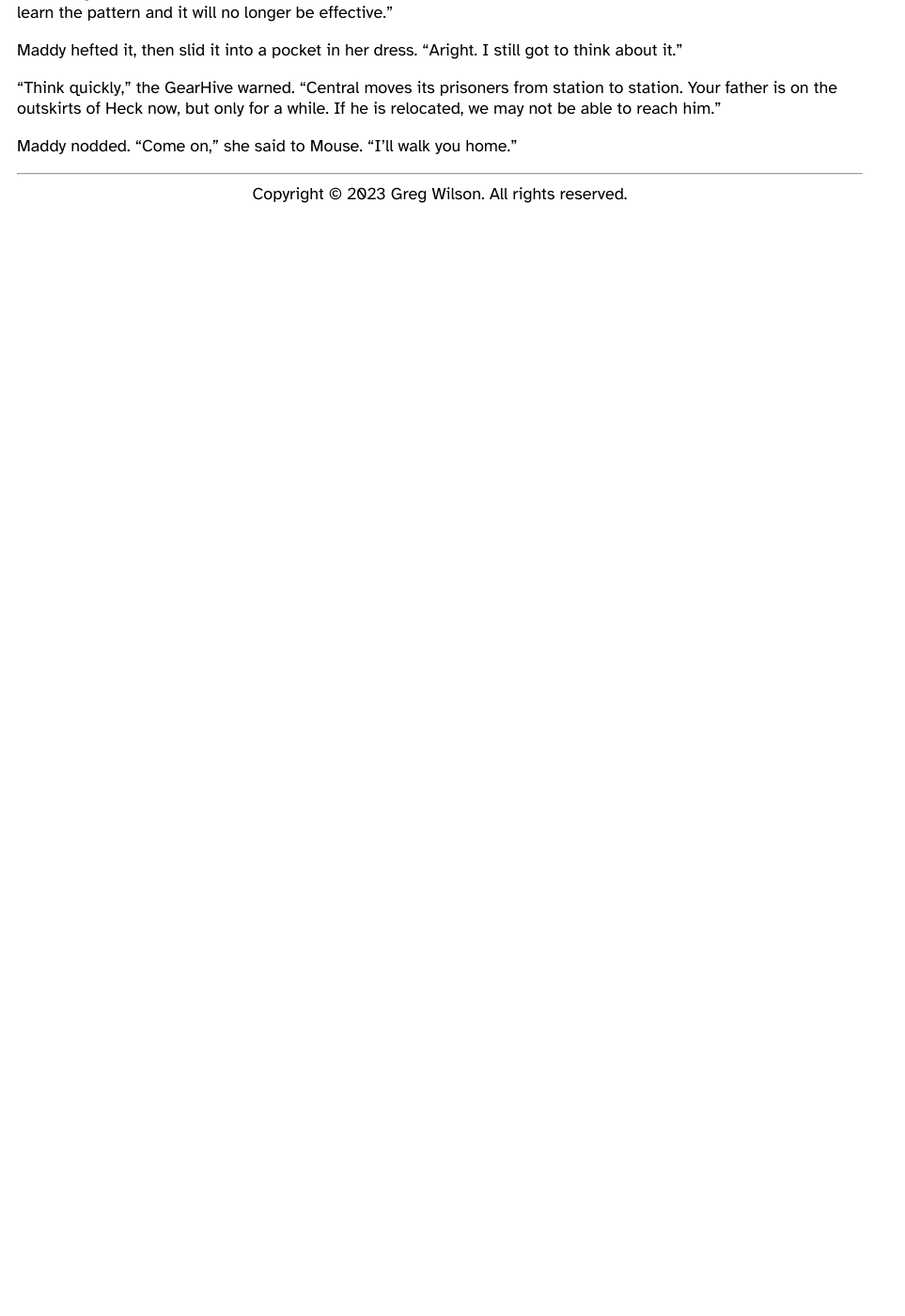
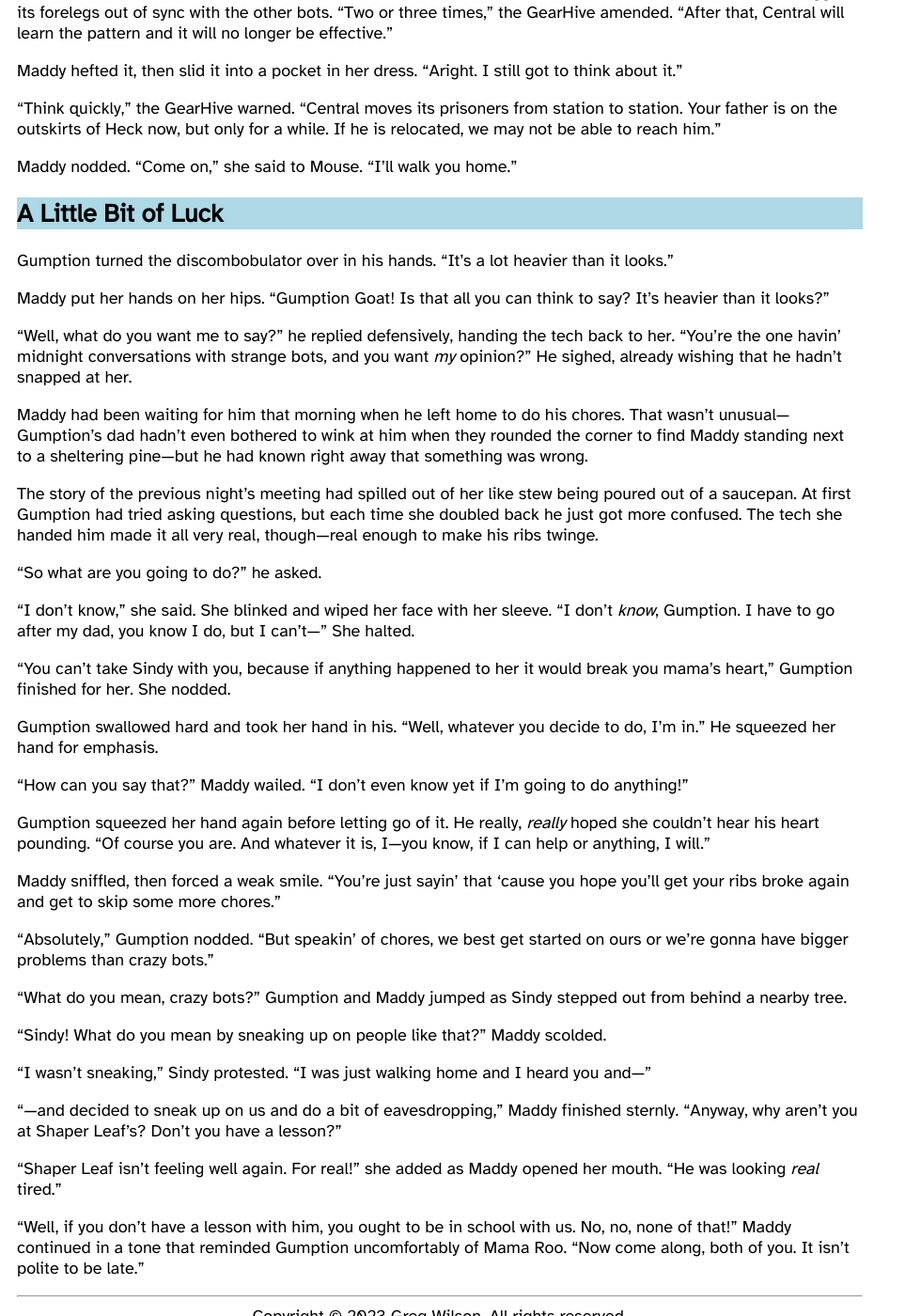
Before and after one commit to gvwilson/fiction, a Jekyll site: the page built from in-heck/index.md, in a window 1280 px wide and 1400 px high, scrolled down 13937 px. Shown: the whole window at 94% size, without its empty margins (0-963 px from the left). Built offline with Jekyll 4.4.1, drawn with Linux system fonts in a browser that asks for light colours; before the commit the page ends 14162 px from its top, so only the background shows below that.

Commit message:
+527 words of In Heck

```diff
--- a/_data/status.csv
+++ b/_data/status.csv
@@ -19,6 +19,7 @@
 in-heck,2023-12-24,6122
 in-heck,2023-12-25,6653
 in-heck,2023-12-27,7339
+in-heck,2023-12-29,7866
 last-wolf,2023-09-01,41953
 leaderboard,2023-12-26,1094
 leaderboard,2023-12-27,1657
--- a/in-heck/index.md
+++ b/in-heck/index.md
@@ -1276,3 +1276,105 @@
 "I'll walk you home."
 
 </section>
+
+<section markdown="1">
+
+## A Little Bit of Luck
+
+Gumption turned the discombobulator over in his hands.
+"It's a lot heavier than it looks."
+
+Maddy put her hands on her hips.
+"Gumption Goat!
+Is that all you can think to say?
+It's heavier than it looks?"
+
+"Well, what do you want me to say?" he replied defensively,
+handing the tech back to her.
+"You're the one havin' midnight conversations with strange bots,
+and you want *my* opinion?"
+He sighed,
+already wishing that he hadn't snapped at her.
+
+Maddy had been waiting for him that morning when he left home to do his chores.
+That wasn't unusual—Gumption's dad hadn't even bothered to wink at him
+when they rounded the corner to find Maddy standing next to a sheltering pine—but
+he had known right away that something was wrong.
+
+The story of the previous night's meeting had spilled out of her
+like stew being poured out of a saucepan.
+At first Gumption had tried asking questions,
+but each time she doubled back he just got more confused.
+The tech she handed him made it all very real,
+though—real enough to make his ribs twinge.
+
+"So what are you going to do?"
+he asked.
+
+"I don't know," she said.
+She blinked and wiped her face with her sleeve.
+"I don't *know*, Gumption.
+I have to go after my dad,
+you know I do,
+but I can't—"
+She halted.
+
+"You can't take Sindy with you,
+because if anything happened to her it would break you mama's heart,"
+Gumption finished for her.
+She nodded.
+
+Gumption swallowed hard and took her hand in his.
+"Well, whatever you decide to do, I'm in."
+He squeezed her hand for emphasis.
+
+"How can you say that?"
+Maddy wailed.
+"I don't even know yet if I'm going to do anything!"
+
+Gumption squeezed her hand again before letting go of it.
+He really, *really* hoped she couldn't hear his heart pounding.
+"Of course you are.
+And whatever it is, I—you know,
+if I can help or anything,
+I will."
+
+Maddy sniffled, then forced a weak smile.
+"You're just sayin' that 'cause you hope you'll get your ribs broke again
+and get to skip some more chores."
+
+"Absolutely," Gumption nodded.
+"But speakin' of chores,
+we best get started on ours or we're gonna have bigger problems than crazy bots."
+
+"What do you mean, crazy bots?"
+Gumption and Maddy jumped as Sindy stepped out from behind a nearby tree.
+
+"Sindy!
+What do you mean by sneaking up on people like that?"
+Maddy scolded.
+
+"I wasn't sneaking," Sindy protested.
+"I was just walking home and I heard you and—"
+
+"—and decided to sneak up on us and do a bit of eavesdropping,"
+Maddy finished sternly.
+"Anyway, why aren't you at Shaper Leaf's?
+Don't you have a lesson?"
+
+"Shaper Leaf isn't feeling well again.
+For real!"
+she added as Maddy opened her mouth.
+"He was looking *real* tired."
+
+"Well,
+if you don't have a lesson with him,
+you ought to be in school with us.
+No,
+no,
+none of that!"
+Maddy continued in a tone that reminded Gumption uncomfortably of Mama Roo.
+"Now come along, both of you.
+It isn't polite to be late."
+
+</section>
```
Also changed, not shown: status.svg.
